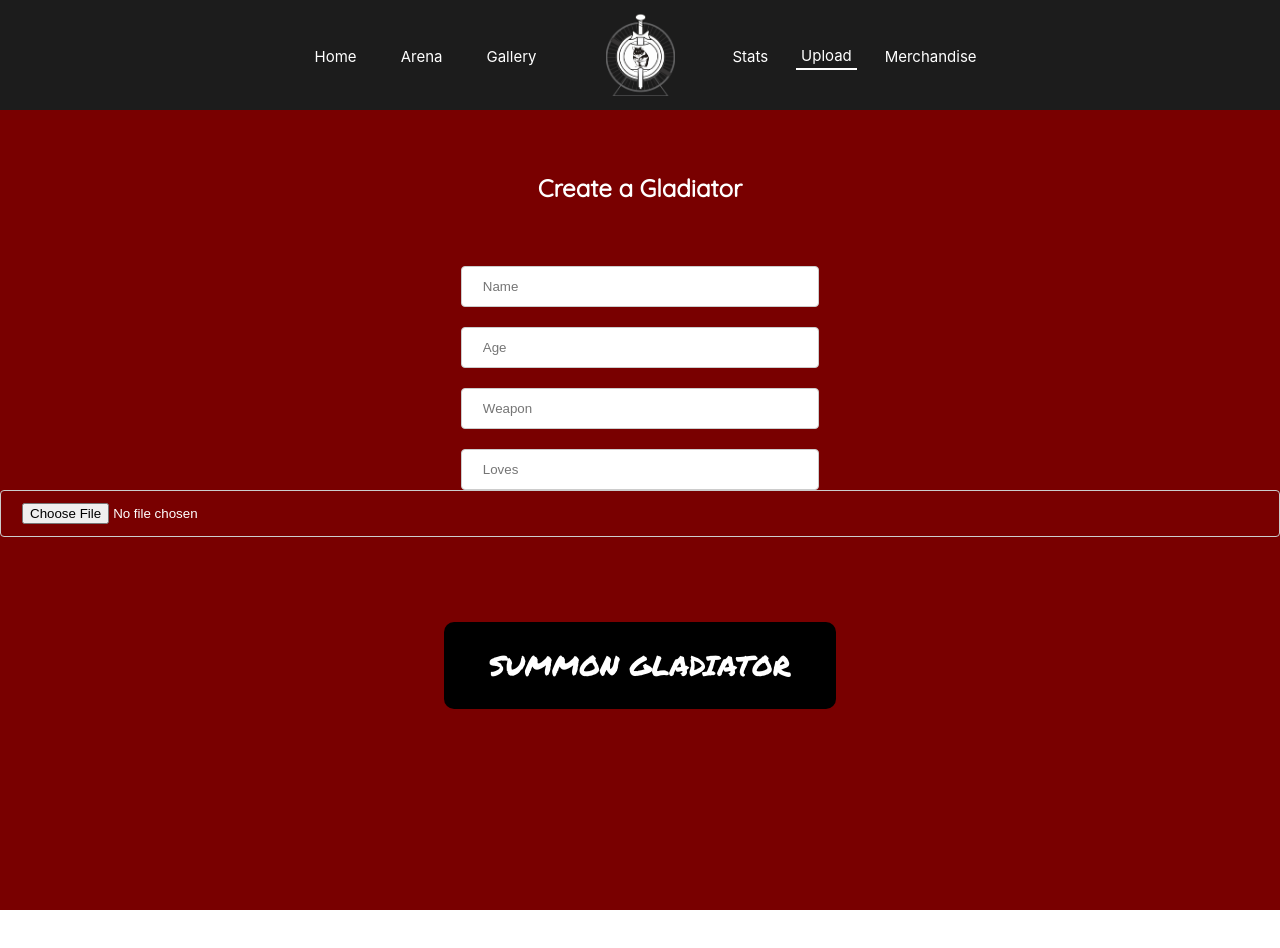
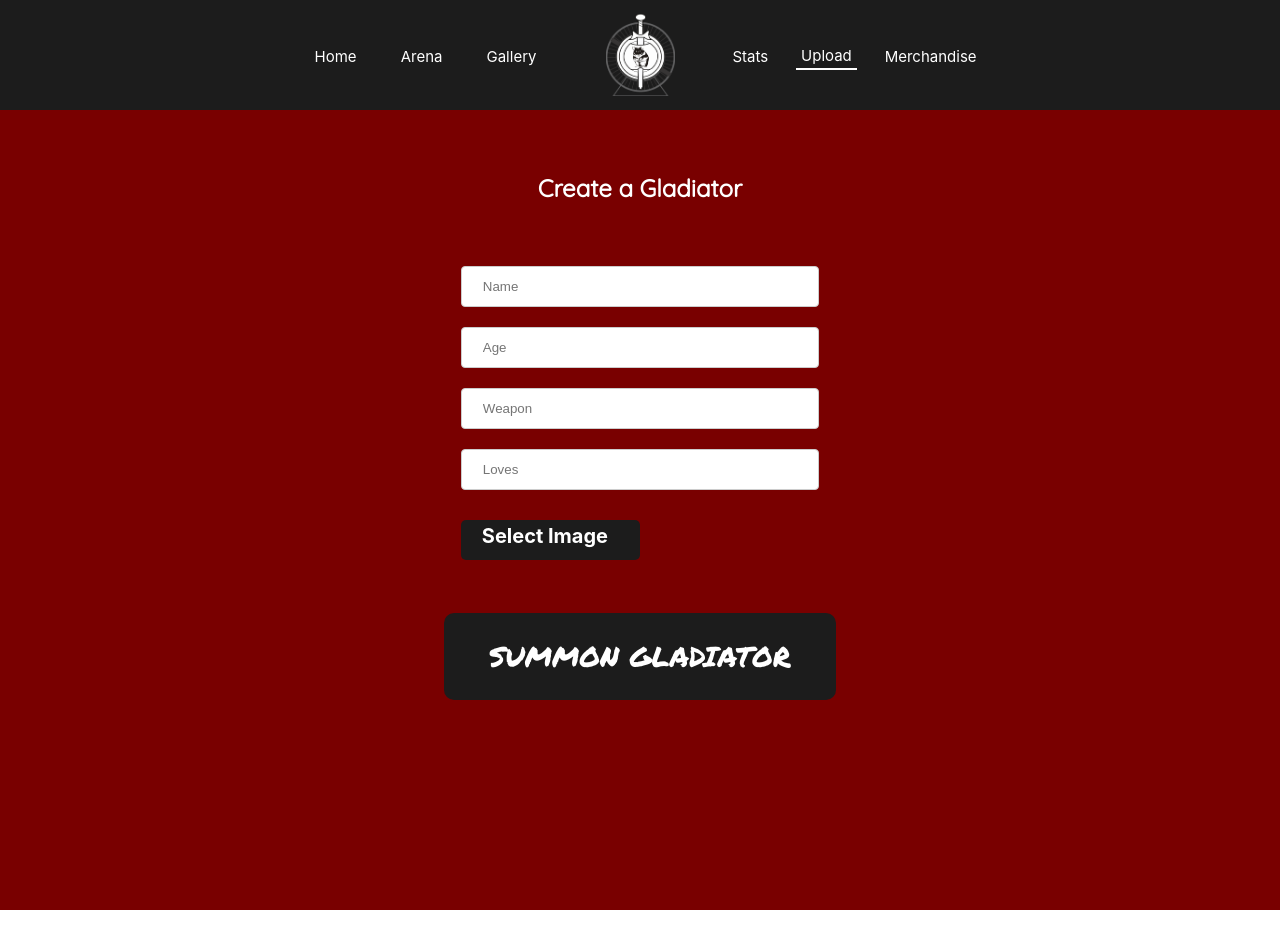
Before and after one commit to Kanzaki404/Hamstwer-Wars-Error-Coders, a React (Create React App) app: page /upload in a window 1280 px wide. Shown: the top 948 px of the page. Before the commit the page ends 910 px from the top, so only its background shows below. Built offline with nearby package versions, Linux system fonts and the light colour scheme; a web font is replaced by a local one.

Commit message:
done with the upload css

```diff
--- a/src/Pages/Upload.jsx
+++ b/src/Pages/Upload.jsx
@@ -20,23 +20,56 @@ const UploadPageStyle = styled.div `
         flex-direction: column;
 
     }
+
     h2 {
         font-family: 'Quicksand', sans-serif;
         margin: auto;
         text-align: center;
         padding: 63px;
+    }
 
+    .inputfile {
+        width: 500px;
+        height: 500px;
+        overflow: hidden;
+        position: absolute;
+        z-index: -1;
+    }
+
+    .inputfile + label {
+        font-size: 1.25em;
+        font-weight: 700;
+        color: white;
+        display: inline-block;
+    }
+
+    .inputfile:focus + label,
+    .inputfile + label:hover {
+        cursor: pointer;
+    }
+
+
+    .select-image {
+        width: 28vw;
+        margin-left: auto;
+        margin-right: auto;
+        margin-top: 30px;
+        height: 40px;
+        text-align: left;
+
+      .file-styling {
+
+        height: 100%;
+        box-sizing: border-box;
+        background-color: #1c1c1c;
+        width: 50%;
+        border-radius: 5px;
+        padding-top: 4px;
+        padding-left: 21px;
+      }
 
     }
 
-    .imageUrl {
-
-        text-align: initial;
-        margin-bottom: 25px;
-        #urlInput{
-            width:100%;
-        }
-    }
     .summon-button {
         font-family: 'Permanent Marker',cursive;
         font-size: 28px;
@@ -45,12 +78,12 @@ const UploadPageStyle = styled.div `
         margin-left: auto;
         margin-right: auto;
         cursor: pointer;
-        background: black;
+        background: #1c1c1c;
         border-radius: 10px;
         color: white;
         border: none;
         outline: none;
-        margin: 60px;
+        margin: 53px;
     }
 
 `;
@@ -108,8 +141,10 @@ export default function Upload() {
                   <label htmlFor="love"></label>
                 </div>
 
-                <div className="imageUrl">
-                <UploadInput id="urlInput" type="File"></UploadInput>
+                <div className ="select-image">
+                    <div className ="file-styling">
+                    <input type="file" name="file" id="file" className="inputfile" />
+                    <label htmlFor="file">Select Image</label></div>
                 </div>
 
             </div>
--- a/src/index.css
+++ b/src/index.css
@@ -1,6 +1,8 @@
 @import url('https://fonts.googleapis.com/css2?family=Permanent+Marker&display=swap');
 @import url('https://fonts.googleapis.com/css2?family=Quicksand&display=swap');
 @import url('https://fonts.googleapis.com/css2?family=Piedra&display=swap');
+@import url('https://fonts.googleapis.com/css2?family=Architects+Daughter&display=swap');
+
 
 body {
   margin: 0;
@@ -20,7 +22,6 @@ code {
 font-family: 'Permanent Marker', cursive;
 font-family: 'Quicksand', sans-serif;
 font-family: 'Piedra', cursive;
-
-
+font-family: 'Architects Daughter', cursive;
 
 */
```
